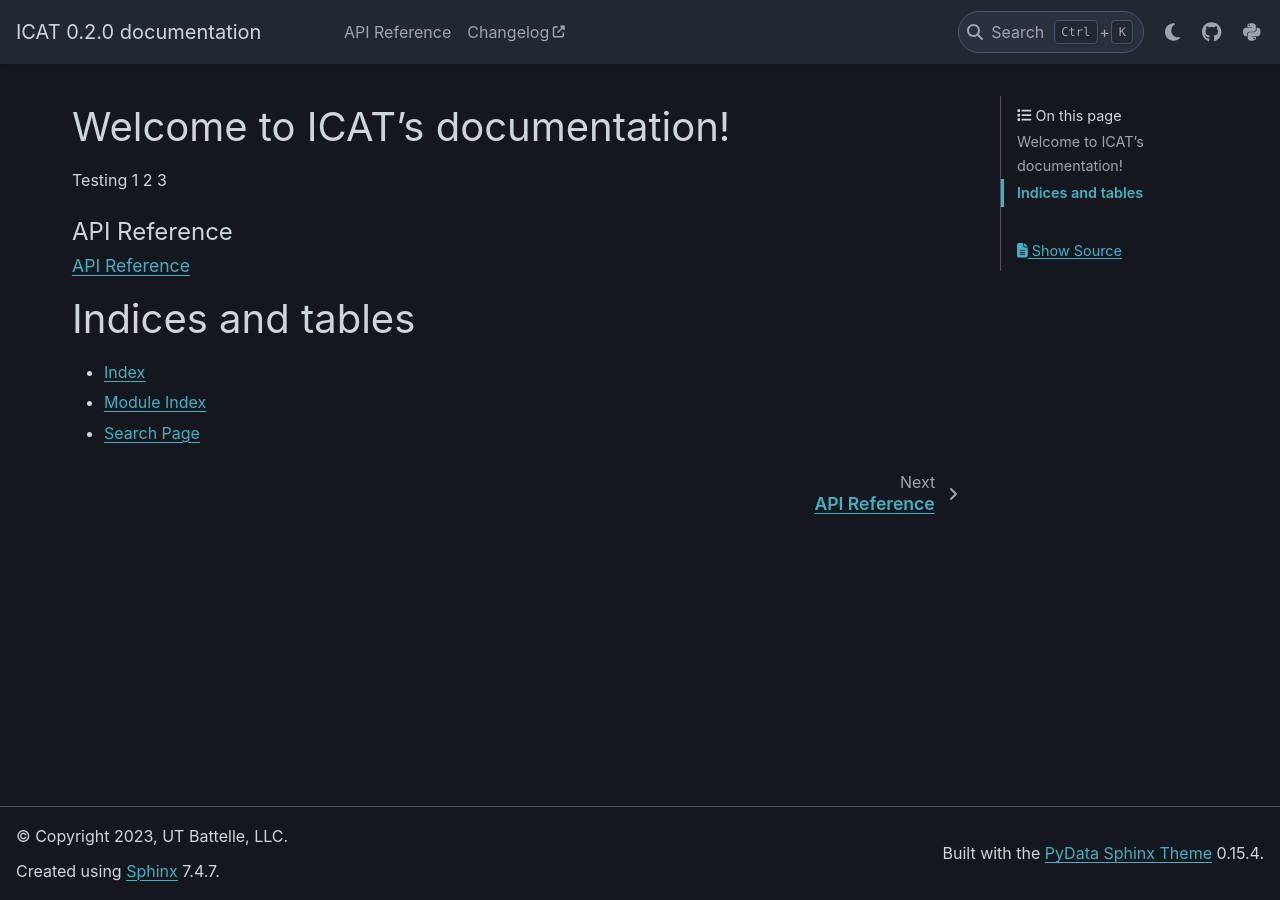
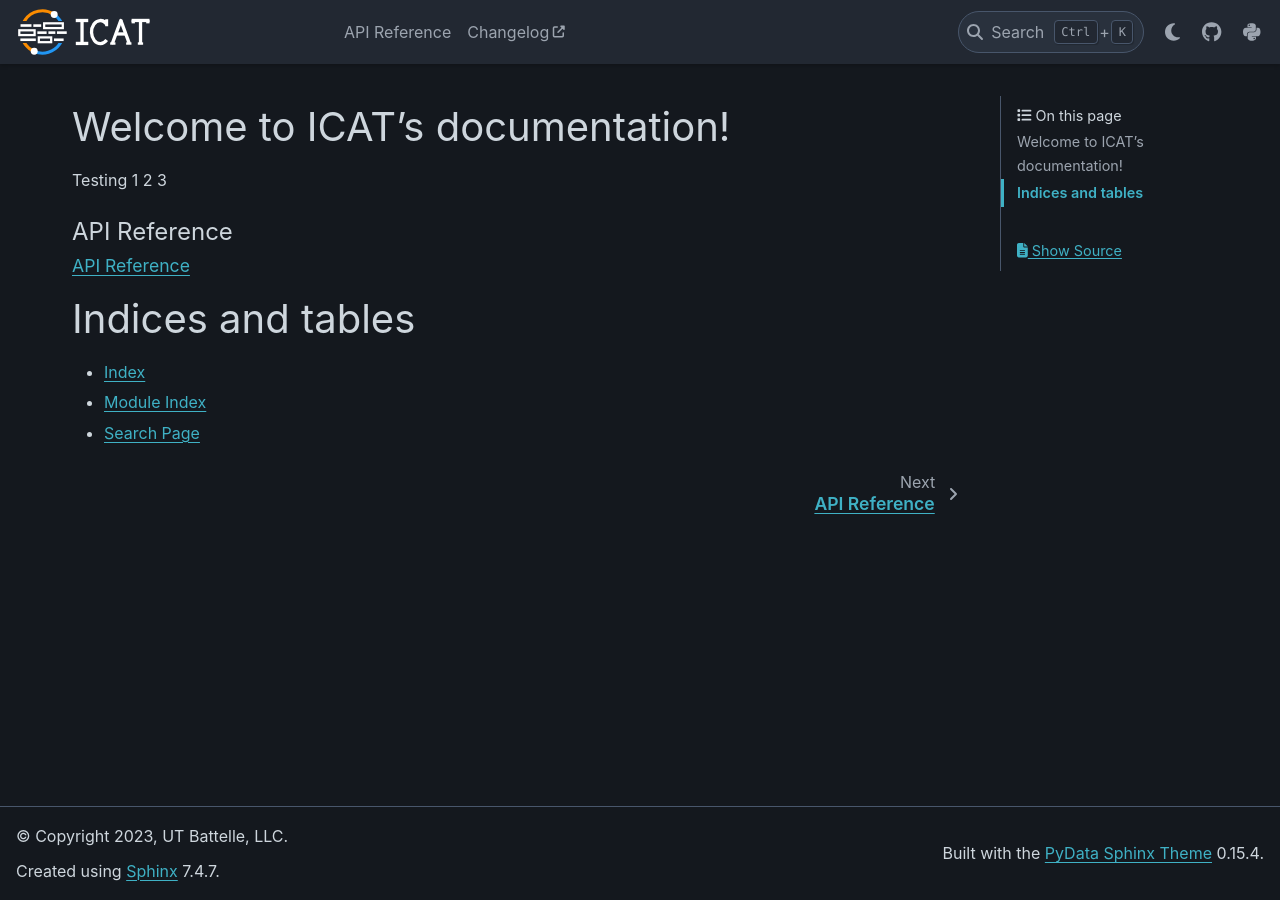
Before and after one commit to ORNL/icat, a Sphinx documentation site: the page built from sphinx/source/index.rst, in a window 1280 px wide. Built offline with Sphinx 7.4.7 and the PyData theme 0.15.4, drawn with Linux system fonts in a browser that asks for light colours.

Commit message:
Add ICAT logo to documentation

```diff
--- a/requirements.txt
+++ b/requirements.txt
@@ -13,5 +13,4 @@ twine
 pre-commit
 sphinx~=7.1.2
 pydata-sphinx-theme
-#sphinx-autoapi
-sphinxcontrib-napoleon
+sphinx-favicon
--- a/sphinx/source/conf.py
+++ b/sphinx/source/conf.py
@@ -19,6 +19,7 @@ extensions = [
     "sphinx.ext.autosummary",
     "sphinx.ext.napoleon",
     "sphinx.ext.autosectionlabel",
+    "sphinx_favicon",
 ]
 
 autosummary_generate = True
@@ -46,6 +47,10 @@ html_theme_options = {
     "show_nav_level": 3,
     "navigation_depth": 6,
     "show_toc_level": 2,
+    "logo": {
+        "image_light": "_static/icat_medium_full_light.svg",
+        "image_dark": "_static/icat_medium_full_dark.svg",
+    },
     "icon_links": [
         {
             "name": "GitHub",
@@ -66,3 +71,5 @@ html_theme_options = {
 }
 
 html_context = {"default_mode": "dark"}
+
+favicons = {"rel": "icon", "href": "icat_favicon.svg", "type": "image/svg+xml"}
```
Also changed, not shown: sphinx/diagrams/icat_logo_design.svg (added), sphinx/source/_static/icat_favicon.svg (added), sphinx/source/_static/icat_medium_full_dark.svg (added), sphinx/source/_static/icat_medium_full_light.svg (added), 1 other file.
